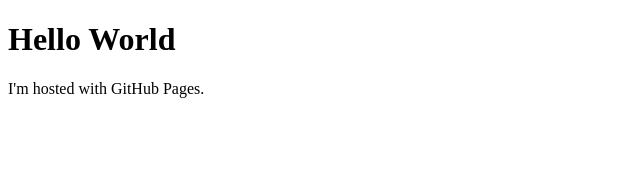
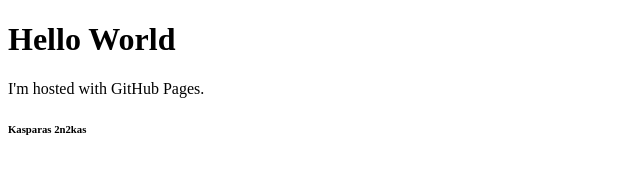
Before and after one commit to GabrieleKvietinskaite/GabrieleKvietinskaite.github.io, a plain HTML site: page index.html in a window 1280 px wide. Shown: the full height of the page, 0-640 px from the left. Drawn offline with Linux system fonts and the light colour scheme.

Commit message:
Update index.html

```diff
--- a/index.html
+++ b/index.html
@@ -3,5 +3,6 @@
 <body>
 <h1>Hello World</h1>
 <p>I'm hosted with GitHub Pages.</p>
+<h6>Kasparas 2n2kas</h6>
 </body>
 </html>
```
